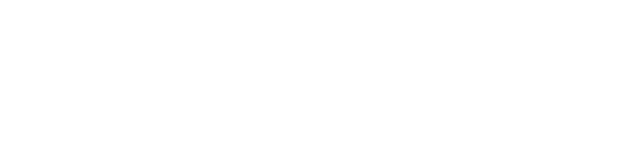
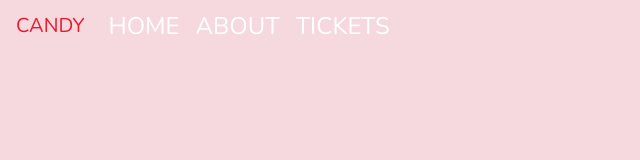
Before and after one commit to o0p/museum, a plain HTML site: page index.html in a window 1280 px wide. Shown: the whole page, without its empty margins (0-640 px from the left). Drawn offline with nearby package versions, Linux system fonts and the light colour scheme.

Commit message:
Bootstrap, CSS

```diff
--- a/app.css
+++ b/app.css
@@ -0,0 +1,22 @@
+* {
+    font-family: 'Nunito', sans-serif ;
+}
+
+body {
+    background-color: #f5d9df;
+}
+
+#mainNavbar {
+    font-size: 1.5rem;
+    font-weight: 100;
+}
+#mainNavbar .nav-link {
+    color: white;
+}
+#mainNavbar .nav-link:hover {
+    color: #ea1c2c;
+    transition: all 50ms ease-in-out;
+}
+#mainNavbar .navbar-brand {
+    color: #ea1c2c;
+}
--- a/index.html
+++ b/index.html
@@ -18,6 +18,31 @@
   </head>
 
   <body>
+    <nav id="mainNavbar" class="navbar navbar-dark navbar-expand-md py-0">
+      <a href="#" class="navbar-brand">CANDY</a>
+      <button class="navbar-toggler" data-toggle="collapse" data-target="#navLinks" aria-label="Toggle navigation">
+        <span class="navbar-toggler-icon"></span>
+      </button>
+      <div class="collapse navbar-collapse" id="navLinks">
+      <ul class="navbar-nav">
+        <li class="nav-item">
+          <a href="" class="nav-link">HOME</a>
+        </li>
+        <li class="nav-item">
+          <a href="" class="nav-link">ABOUT</a>
+        </li>
+        <li class="nav-item">
+          <a href="" class="nav-link">TICKETS</a>
+        </li>
+      </ul>
+      </div>
+    </nav>
+
+
+
+
+
+
     <!-- Optional JavaScript -->
     <!-- jQuery first, then Popper.js, then Bootstrap JS -->
     <script src="https://code.jquery.com/jquery-3.3.1.slim.min.js" integrity="sha384-q8i/X+965DzO0rT7abK41JStQIAqVgRVzpbzo5smXKp4YfRvH+8abtTE1Pi6jizo" crossorigin="anonymous"></script>
```
